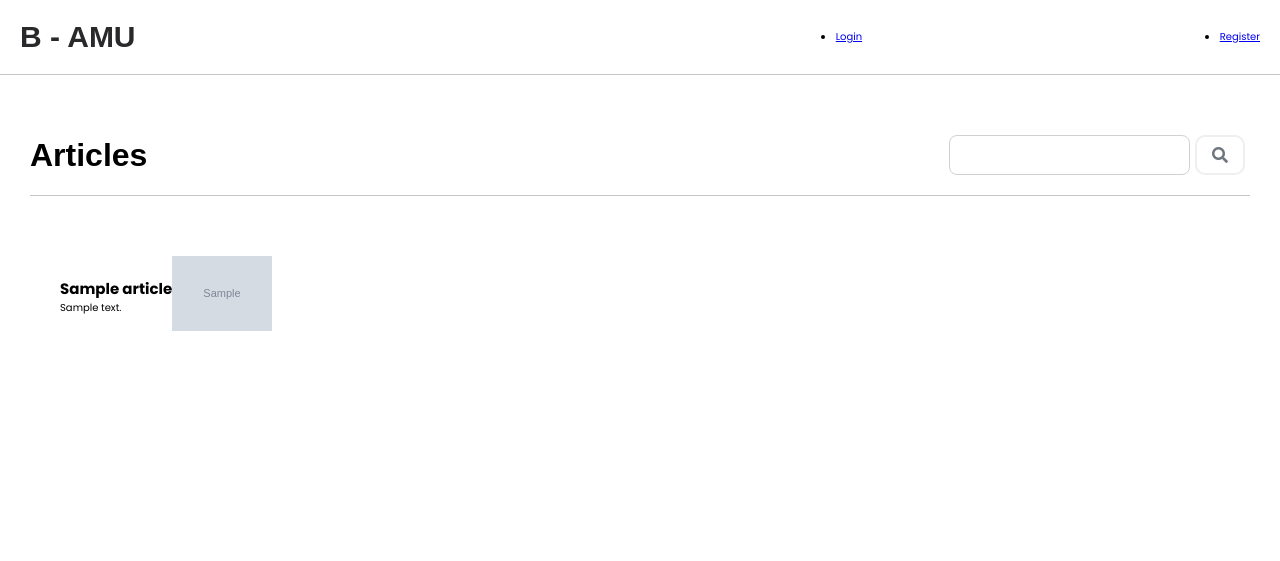
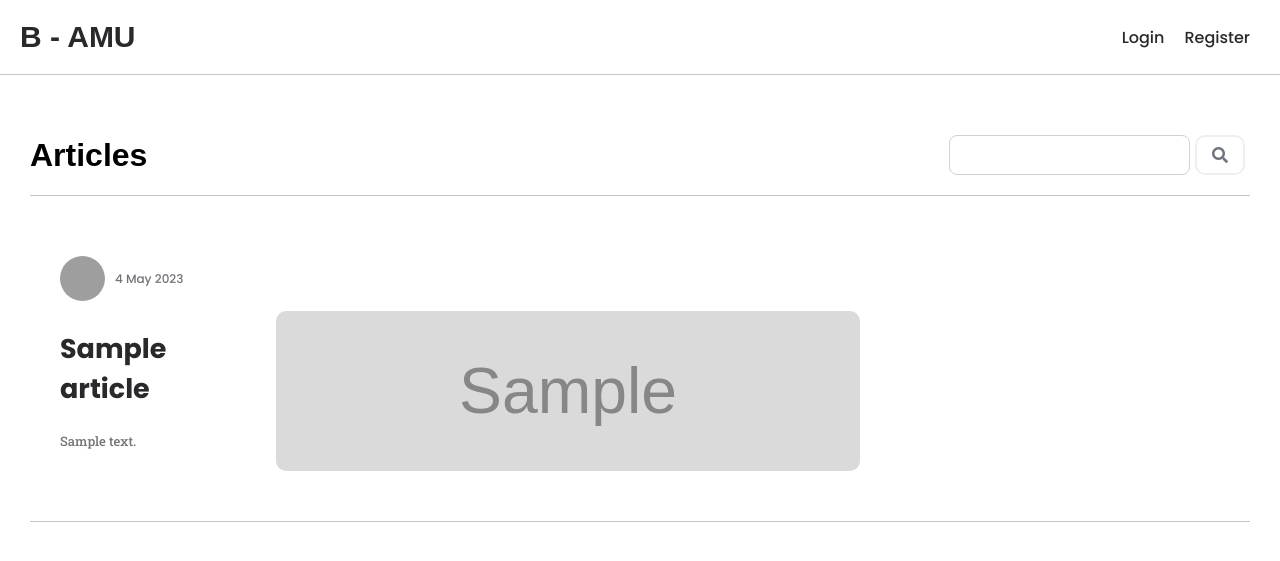
Before and after one commit to omarouafi/blog_symfony, a Symfony app: template templates/articles/articles-list.html.twig in a window 1280 px wide. Shown: the top 561 px of the page. Run offline with Twig, Linux system fonts and the light colour scheme; the template is opened without the code that fills it: most values are stand-ins (such as "Sample title", 1, 10 or a date in 2020); grey boxes marked "Sample" are stand-in pictures; some libraries are stand-ins or nearby versions; some web fonts are replaced; grey boxes are pictures that could not be loaded.

Commit message:
adding styles to home page and detail page

```diff
--- a/public/styles/main.css
+++ b/public/styles/main.css
@@ -248,5 +248,151 @@ nav ul li {
 
 .article-detail {
   display: flex;
+  justify-content: space-between;
   align-items: center;
+  max-width: 800px;
 }
+
+.article-author {
+  display: flex;
+  align-items: center;
+  margin-bottom: 10px;
+}
+
+.article-container {
+  border-bottom: 1px #29292c45 solid;
+}
+
+.article-author p {
+  font-size: 14px;
+  font-weight: 500;
+  margin-right: 10px;
+}
+
+.article-author-photo {
+  height: 45px;
+  width: 45px;
+  border-radius: 50%;
+  object-fit: cover;
+  overflow: hidden;
+  margin-right: 10px;
+}
+.article-author-photo img {
+  height: 100%;
+  width: 100%;
+}
+
+.article-author-info span {
+  font-size: 12px;
+  color: #717178;
+  font-weight: 500;
+}
+
+.article-info {
+  margin-right: 20px;
+}
+a {
+  text-decoration: none;
+  color: #29292c;
+}
+
+.article-title {
+  font-size: 18px;
+}
+
+.article-content {
+  font-size: 13px;
+  font-weight: 500;
+  line-height: 25px;
+  margin: 20px 0;
+  font-family: inherit;
+  font-family: "Roboto Slab", serif;
+  color: #29292ca3;
+}
+
+.article-image {
+  height: 160px;
+  width: 600px;
+  overflow: hidden;
+  margin-bottom: 20px;
+  border-radius: 10px;
+}
+
+.article-image img {
+  height: 100%;
+  width: 100%;
+  object-fit: cover;
+}
+.article-detail .article-image img {
+  filter: grayscale(100%);
+  transition: filter 0.5s ease-in-out;
+}
+
+.article-detail:hover .article-image img {
+  filter: grayscale(0%);
+}
+
+.article-detail-page-container {
+  padding: 40px;
+}
+
+.article-detail-page-container .article-author {
+  margin-bottom: 30px;
+}
+.article-detail-page-container .article-detail-image {
+  height: 400px;
+  width: 100%;
+  overflow: hidden;
+  margin-bottom: 30px;
+  border-radius: 10px;
+}
+
+.article-detail-page-container .article-detail-image img {
+  height: 100%;
+  width: 100%;
+  object-fit: cover;
+  filter: grayscale(100%);
+  transition: filter 0.5s ease-in-out;
+}
+.article-detail-page-container .article-detail-image img:hover {
+  filter: grayscale(0%);
+}
+.article-detail-page-container .article-title h1 {
+  width: 80%;
+  margin: 40px 0;
+}
+
+.article-detail-page-container .article-content {
+  color: #000000;
+  font-size: 17px;
+  font-weight: 400;
+  line-height: 30px;
+  margin-bottom: 30px;
+  width: 100%;
+  display: flex;
+  justify-content: center;
+}
+.article-detail-page-container .article-content p {
+  width: 90%;
+}
+
+.article-comment {
+  font-size: 18px;
+  font-weight: 500;
+  margin: 30px 0;
+}
+
+.article-comments-container .article-author {
+  margin: 10px 0;
+  padding-bottom: 10px;
+}
+
+.article-comments-container .comment-content {
+  font-size: 14px;
+}
+
+.article-comments-container .comment {
+  margin-bottom: 50px;
+  padding-bottom: 50px;
+  border-bottom: 1px #29292c45 solid;
+}
--- a/templates/articles/articles-list.html.twig
+++ b/templates/articles/articles-list.html.twig
@@ -18,24 +18,36 @@
 {% for article in articles %}
 <div class="article-container">
     <div class="article-author">
-        <p>{{ article.getAuthor().getNom() }}</p>
-        <p>{{ article.getAuthor().getPrenom() }}</p>
+        <div class="article-author-photo">
+            <img src="{{ article.getAuthor().getPhoto() }}" alt="image"
+                onerror="this.src='https://www.freeiconspng.com/uploads/no-image-icon-15.png'">
+        </div>
+        <div class="article-author-info">
+            <p>{{ article.getAuthor().getPrenom() }} {{ article.getAuthor().getNom() }}</p>
+            <span>
+                {{ article.getAuthor().getCreatedAt()|date('j F Y', 'Europe/Paris') }}
+            </span>
+        </div>
     </div>
-    <div class="article-detail">
+    <a href="/articles/{{article.id}}" class="article-detail">
 
         <div class="article-info">
             <div class="article-title">
                 <h2>{{ article.title }}</h2>
             </div>
-            <div class="article-description">
+            <div class="article-content">
+                {% if article.content|length > 200 %}
+                <p>{{ article.content|slice(0, 200) }}...</p>
+                {% else %}
                 <p>{{ article.content }}</p>
+                {% endif %}
             </div>
         </div>
         <div class="article-image">
-            <img src="{{ article.image }}" style="width:100px;heigth:100px;" alt="image"
+            <img src="{{ article.image }}" alt="image"
                 onerror="this.src='https://www.freeiconspng.com/uploads/no-image-icon-15.png'">
         </div>
-    </div>
+    </a>
 </div>
 {% endfor %}
 
--- a/templates/base.html.twig
+++ b/templates/base.html.twig
@@ -30,7 +30,10 @@
         href="https://fonts.googleapis.com/css2?family=Castoro+Titling&family=Cormorant+Garamond:ital,wght@0,300;0,400;0,500;0,600;0,700;1,300;1,400;1,500;1,600;1,700&display=swap"
         rel="stylesheet">
     <link rel="stylesheet" href="https://cdnjs.cloudflare.com/ajax/libs/font-awesome/5.15.3/css/all.min.css" />
-
+    <link rel="preconnect" href="https://fonts.googleapis.com">
+    <link rel="preconnect" href="https://fonts.gstatic.com" crossorigin>
+    <link href="https://fonts.googleapis.com/css2?family=Roboto+Slab:wght@100;200;300;400;500;600;700;800&display=swap"
+        rel="stylesheet">
 </head>
 
 <body>
@@ -54,8 +57,10 @@
             </ul>
 
             {% else %}
-            <li><a href="/auth/login">Login</a></li>
-            <li><a href="/auth/register">Register</a></li>
+            <ul class="menu-items">
+                <li><a href="/auth/login">Login</a></li>
+                <li><a href="/auth/register">Register</a></li>
+            </ul>
             {% endif %}
 
         </nav>
```
Also changed, not shown: migrations/Version20230504104622.php (added, +31 -0 lines), src/Entity/Article.php (+32 -1 lines), templates/articles/detail.html.twig (+45 -16 lines).
